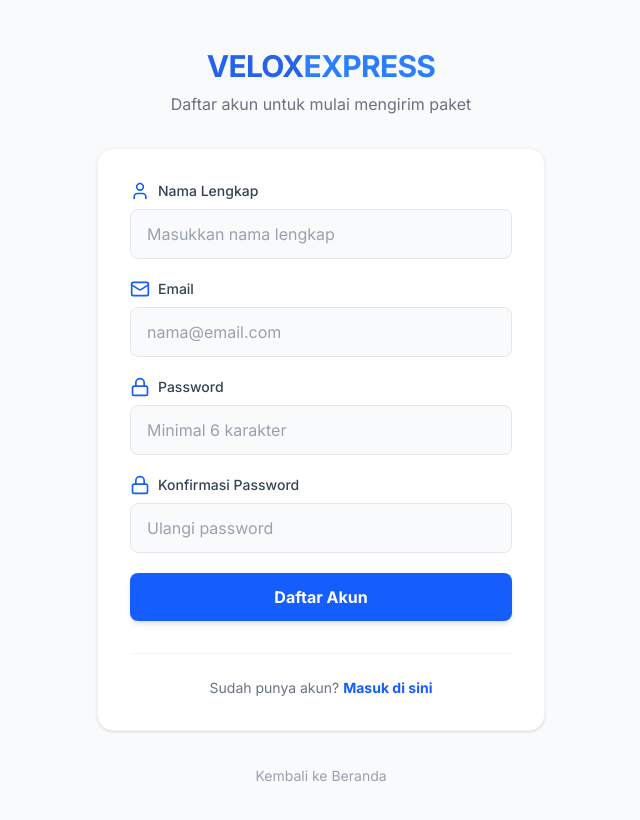
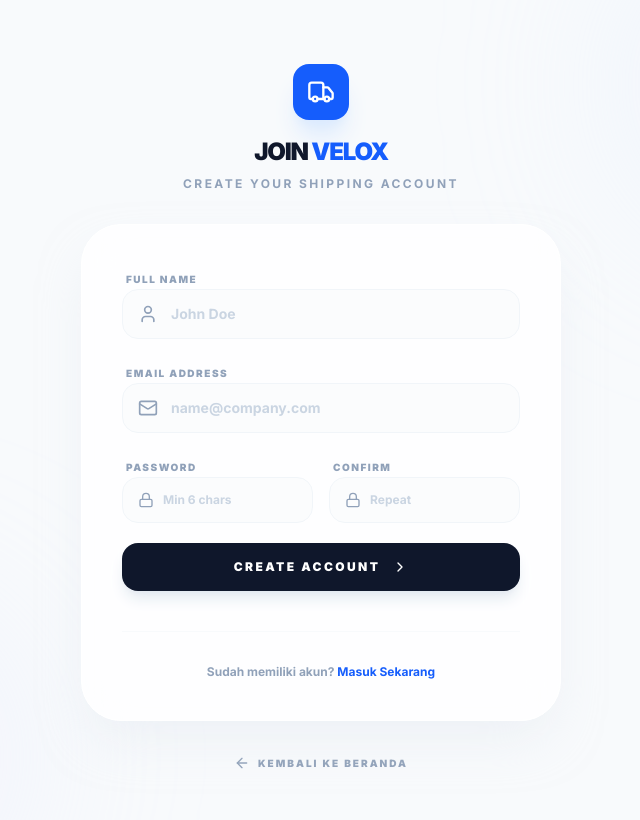
Before and after one commit to MRamadhan000/fe-velox-express, a Next.js app: page /auth/register in a window 1280 px wide. Shown: the top 820 px of the page, without its empty margins (319-959 px from the left). Built offline with nearby package versions, Linux system fonts and the light colour scheme.

Commit message:
enachen ui for auth

```diff
--- a/app/auth/login/page.tsx
+++ b/app/auth/login/page.tsx
@@ -3,7 +3,7 @@
 import React, { useState } from 'react';
 import Link from 'next/link';
 import { authService } from '@/app/services/auth_service';
-import { Mail, Lock, Loader2, AlertCircle, Truck } from 'lucide-react';
+import { Mail, Lock, Loader2, AlertCircle, Truck, ArrowLeft, ChevronRight } from 'lucide-react';
 
 export default function LoginPage() {
   const [email, setEmail] = useState('');
@@ -12,6 +12,7 @@
   const [errorMessage, setErrorMessage] = useState<string | null>(null);
   const [successMessage, setSuccessMessage] = useState<string | null>(null);
 
+  // --- LOGIC TETAP SAMA (TIDAK DIUBAH) ---
   const handleSubmit = async (e: React.FormEvent) => {
     e.preventDefault();
     setIsSubmitting(true);
@@ -36,94 +37,127 @@
       setIsSubmitting(false);
     }
   };
+  // --- END OF LOGIC ---
 
   return (
-    <section className="min-h-screen bg-gray-50 flex items-center justify-center p-4">
-      <div className="w-full max-w-md">
+    <section className="min-h-screen bg-[#f8fafc] flex items-center justify-center p-6 relative overflow-hidden">
+      {/* Decorative Background Elements */}
+      <div className="absolute top-[-10%] left-[-10%] w-[40%] h-[40%] bg-blue-100/50 rounded-full blur-[120px]" />
+      <div className="absolute bottom-[-10%] right-[-10%] w-[40%] h-[40%] bg-indigo-100/50 rounded-full blur-[120px]" />
 
-        {/* Brand/Logo */}
-        <div className="text-center mb-8">
-          <Link href="/" className="text-3xl font-bold text-velox-blue tracking-tight">
-            VELOX<span className="text-blue-500">EXPRESS</span>
-          </Link>
-          <p className="text-gray-500 mt-2">Selamat datang kembali! Silakan masuk.</p>
+      <div className="w-full max-w-[440px] relative z-10">
+
+        {/* Brand/Logo Section */}
+        <div className="text-center mb-10">
+          <div className="inline-flex items-center justify-center w-16 h-16 bg-blue-600 rounded-[2rem] shadow-xl shadow-blue-200 mb-6 transform hover:rotate-12 transition-transform duration-500">
+            <Truck className="w-8 h-8 text-white" />
+          </div>
+          <h1 className="text-3xl font-black text-slate-900 tracking-tighter italic">
+            VELOX<span className="text-blue-600 not-italic">EXPRESS</span>
+          </h1>
+          <p className="text-slate-500 font-medium mt-3">Logistik modern untuk bisnis masa depan.</p>
         </div>
 
         {/* Login Card */}
-        <div className="bg-white border border-gray-100 rounded-2xl p-8 shadow-sm">
+        <div className="bg-white/80 backdrop-blur-xl border border-white rounded-[2.5rem] p-10 shadow-2xl shadow-slate-200/60">
+          <div className="mb-8">
+            <h2 className="text-2xl font-black text-slate-900 tracking-tight">Selamat Datang</h2>
+            <p className="text-sm font-medium text-slate-400 mt-1">Silakan masuk untuk mengelola pengiriman.</p>
+          </div>
+
+          {/* Alert Messages */}
           {errorMessage && (
-            <div className="mb-6 p-4 bg-red-50 border-l-4 border-red-500 text-red-700 flex items-center gap-3">
-              <AlertCircle className="w-5 h-5" />
-              <p className="text-sm">{errorMessage}</p>
+            <div className="mb-6 p-4 bg-red-50 border border-red-100 rounded-2xl text-red-600 flex items-center gap-3 animate-in fade-in slide-in-from-top-2">
+              <AlertCircle className="w-5 h-5 flex-shrink-0" />
+              <p className="text-xs font-bold leading-tight">{errorMessage}</p>
             </div>
           )}
 
           {successMessage && (
-            <div className="mb-6 p-4 bg-green-50 border-l-4 border-green-500 text-green-700">
-              ✅ {successMessage}
+            <div className="mb-6 p-4 bg-emerald-50 border border-emerald-100 rounded-2xl text-emerald-600 flex items-center gap-3 animate-in fade-in slide-in-from-top-2">
+              <div className="w-5 h-5 bg-emerald-500 rounded-full flex items-center justify-center">
+                <span className="text-[10px] text-white font-black">✓</span>
+              </div>
+              <p className="text-xs font-bold leading-tight">{successMessage}</p>
             </div>
           )}
 
-          <form onSubmit={handleSubmit} className="space-y-6">
+          <form onSubmit={handleSubmit} className="space-y-5">
 
             {/* Email Field */}
-            <div>
-              <label htmlFor="email" className="flex items-center gap-2 text-sm font-medium text-gray-700 mb-2">
-                <Mail className="w-5 h-5 text-blue-600" />
+            <div className="space-y-2">
+              <label htmlFor="email" className="text-[10px] font-black text-slate-400 uppercase tracking-[0.15em] ml-1">
                 Email Address
               </label>
+              <div className="relative group">
+                <div className="absolute left-4 top-1/2 -translate-y-1/2 text-slate-400 group-focus-within:text-blue-600 transition-colors">
+                  <Mail className="w-5 h-5" />
+                </div>
                 <input
                   type="email"
                   id="email"
                   required
                   disabled={isSubmitting}
-                className="w-full px-4 py-3 bg-gray-50 border border-gray-200 rounded-lg text-gray-900 placeholder-gray-400 focus:outline-none focus:ring-2 focus:ring-blue-500/20 focus:border-blue-500 transition disabled:opacity-60"
-                placeholder="nama@email.com"
+                  className="w-full pl-12 pr-4 py-4 bg-slate-50/50 border border-slate-100 rounded-2xl text-slate-900 font-bold text-sm placeholder:text-slate-300 focus:outline-none focus:ring-4 focus:ring-blue-500/5 focus:border-blue-500 focus:bg-white transition-all disabled:opacity-60"
+                  placeholder="name@company.com"
                   value={email}
                   onChange={(e) => setEmail(e.target.value)}
                 />
               </div>
+            </div>
 
             {/* Password Field */}
-            <div>
-              <label htmlFor="password" className="flex items-center gap-2 text-sm font-medium text-gray-700 mb-2">
-                <Lock className="w-5 h-5 text-blue-600" />
+            <div className="space-y-2">
+              <div className="flex justify-between items-center">
+                <label htmlFor="password" className="text-[10px] font-black text-slate-400 uppercase tracking-[0.15em] ml-1">
                   Password
                 </label>
+                <Link href="#" className="text-[10px] font-black text-blue-600 uppercase tracking-widest hover:underline">
+                  Lupa?
+                </Link>
+              </div>
+              <div className="relative group">
+                <div className="absolute left-4 top-1/2 -translate-y-1/2 text-slate-400 group-focus-within:text-blue-600 transition-colors">
+                  <Lock className="w-5 h-5" />
+                </div>
                 <input
                   type="password"
                   id="password"
                   required
                   disabled={isSubmitting}
-                className="w-full px-4 py-3 bg-gray-50 border border-gray-200 rounded-lg text-gray-900 placeholder-gray-400 focus:outline-none focus:ring-2 focus:ring-blue-500/20 focus:border-blue-500 transition disabled:opacity-60"
+                  className="w-full pl-12 pr-4 py-4 bg-slate-50/50 border border-slate-100 rounded-2xl text-slate-900 font-bold text-sm placeholder:text-slate-300 focus:outline-none focus:ring-4 focus:ring-blue-500/5 focus:border-blue-500 focus:bg-white transition-all disabled:opacity-60"
                   placeholder="••••••••"
                   value={password}
                   onChange={(e) => setPassword(e.target.value)}
                 />
+              </div>
             </div>
 
             {/* Submit Button */}
             <button
               type="submit"
               disabled={isSubmitting}
-              className="w-full py-3 bg-blue-600 text-white font-bold rounded-lg hover:bg-blue-700 transition shadow-md active:scale-[0.98] flex items-center justify-center gap-2 disabled:opacity-60"
+              className="w-full py-4 bg-slate-900 text-white font-black text-xs uppercase tracking-[0.2em] rounded-2xl hover:bg-blue-600 transition-all shadow-lg shadow-slate-200 active:scale-[0.98] flex items-center justify-center gap-3 disabled:opacity-60 overflow-hidden relative group"
             >
               {isSubmitting ? (
                 <>
                   <Loader2 className="w-5 h-5 animate-spin" />
-                  Signing in...
+                  Authenticating...
                 </>
               ) : (
-                'Masuk Sekarang'
+                <>
+                  Masuk Sekarang
+                  <ChevronRight className="w-4 h-4 group-hover:translate-x-1 transition-transform" />
+                </>
               )}
             </button>
           </form>
 
           {/* Footer Card */}
-          <div className="mt-8 pt-6 border-t border-gray-100 text-center">
-            <p className="text-gray-500 text-sm">
-              Belum punya akun?{' '}
-              <Link href="/auth/register" className="text-velox-blue font-bold hover:underline">
+          <div className="mt-10 pt-8 border-t border-slate-50 text-center">
+            <p className="text-slate-400 text-xs font-bold">
+              Belum memiliki akun?{' '}
+              <Link href="/auth/register" className="text-blue-600 hover:text-blue-700 transition-colors">
                 Daftar Gratis
               </Link>
             </p>
@@ -132,8 +166,9 @@
 
         {/* Back to Home Link */}
         <div className="text-center mt-8">
-          <Link href="/" className="text-sm text-gray-400 hover:text-velox-blue transition inline-flex items-center gap-2">
-            <span>←</span> Kembali ke Beranda
+          <Link href="/" className="group inline-flex items-center gap-2 text-[10px] font-black text-slate-400 uppercase tracking-[0.2em] hover:text-blue-600 transition-colors">
+            <ArrowLeft className="w-4 h-4 group-hover:-translate-x-1 transition-transform" />
+            Kembali ke Beranda
           </Link>
         </div>
       </div>
--- a/app/auth/register/page.tsx
+++ b/app/auth/register/page.tsx
@@ -3,7 +3,7 @@
 import React, { useState } from 'react';
 import Link from 'next/link';
 import { authService } from '@/app/services/auth_service';
-import { User, Mail, Lock, Loader2, AlertCircle, Truck } from 'lucide-react';
+import { User, Mail, Lock, Loader2, AlertCircle, Truck, ArrowLeft, ChevronRight, ShieldCheck } from 'lucide-react';
 
 export default function RegisterPage() {
   const [formData, setFormData] = useState({
@@ -16,6 +16,7 @@
   const [errorMessage, setErrorMessage] = useState<string | null>(null);
   const [successMessage, setSuccessMessage] = useState<string | null>(null);
 
+  // --- LOGIC TETAP SAMA ---
   const handleSubmit = async (e: React.FormEvent) => {
     e.preventDefault();
     setIsSubmitting(true);
@@ -44,144 +45,177 @@
   const handleChange = (e: React.ChangeEvent<HTMLInputElement>) => {
     setFormData({ ...formData, [e.target.name]: e.target.value });
   };
+  // --- END OF LOGIC ---
 
   return (
-    // Background diganti menjadi abu-abu sangat muda agar card putih terlihat kontras
-    <section className="min-h-screen bg-gray-50 flex items-center justify-center p-4 py-12">
-      <div className="w-full max-w-md">
+    <section className="min-h-screen bg-[#f8fafc] flex items-center justify-center p-6 relative overflow-hidden py-16">
+      {/* Decorative Background Elements */}
+      <div className="absolute top-[-5%] right-[-5%] w-[30%] h-[30%] bg-blue-100/40 rounded-full blur-[100px]" />
+      <div className="absolute bottom-[-5%] left-[-5%] w-[30%] h-[30%] bg-indigo-100/40 rounded-full blur-[100px]" />
 
-        {/* Brand/Logo - Sekarang menggunakan warna Biru Utama */}
+      <div className="w-full max-w-[480px] relative z-10">
+
+        {/* Brand/Logo Section */}
         <div className="text-center mb-8">
-          <Link href="/" className="text-3xl font-bold text-velox-blue tracking-tight">
-            VELOX<span className="text-blue-500">EXPRESS</span>
-          </Link>
-          <p className="text-gray-500 mt-2">Daftar akun untuk mulai mengirim paket</p>
+          <div className="inline-flex items-center justify-center w-14 h-14 bg-blue-600 rounded-2xl shadow-xl shadow-blue-100 mb-4">
+            <Truck className="w-7 h-7 text-white" />
+          </div>
+          <h1 className="text-2xl font-black text-slate-900 tracking-tighter">
+            JOIN <span className="text-blue-600">VELOX</span>
+          </h1>
+          <p className="text-slate-400 text-xs font-bold uppercase tracking-[0.2em] mt-2">Create your shipping account</p>
         </div>
 
-        {/* Register Card - Putih Bersih dengan Shadow Halus */}
-        <div className="bg-white border border-gray-100 rounded-2xl p-8 shadow-sm">
+        {/* Register Card */}
+        <div className="bg-white/80 backdrop-blur-xl border border-white rounded-[2.5rem] p-8 md:p-10 shadow-2xl shadow-slate-200/50">
+
+          {/* Alert Messages */}
           {errorMessage && (
-            <div className="mb-6 p-4 bg-red-50 border-l-4 border-red-500 text-red-700 flex items-center gap-3">
-              <AlertCircle className="w-5 h-5" />
-              <p className="text-sm">{errorMessage}</p>
+            <div className="mb-6 p-4 bg-red-50 border border-red-100 rounded-2xl text-red-600 flex items-center gap-3 animate-in fade-in slide-in-from-top-2">
+              <AlertCircle className="w-5 h-5 flex-shrink-0" />
+              <p className="text-xs font-bold leading-tight">{errorMessage}</p>
             </div>
           )}
 
           {successMessage && (
-            <div className="mb-6 p-4 bg-green-50 border-l-4 border-green-500 text-green-700">
-              ✅ {successMessage}
+            <div className="mb-6 p-4 bg-emerald-50 border border-emerald-100 rounded-2xl text-emerald-600 flex items-center gap-3 animate-in fade-in slide-in-from-top-2">
+              <div className="w-5 h-5 bg-emerald-500 rounded-full flex items-center justify-center">
+                <ShieldCheck className="w-3 h-3 text-white" />
+              </div>
+              <p className="text-xs font-bold leading-tight">{successMessage}</p>
             </div>
           )}
 
           <form onSubmit={handleSubmit} className="space-y-5">
 
             {/* Full Name Field */}
-            <div>
-              <label htmlFor="name" className="flex items-center gap-2 text-sm font-medium text-gray-700 mb-2">
-                <User className="w-5 h-5 text-blue-600" />
-                Nama Lengkap
+            <div className="space-y-2">
+              <label htmlFor="name" className="text-[10px] font-black text-slate-400 uppercase tracking-[0.15em] ml-1">
+                Full Name
               </label>
+              <div className="relative group">
+                <div className="absolute left-4 top-1/2 -translate-y-1/2 text-slate-400 group-focus-within:text-blue-600 transition-colors">
+                  <User className="w-5 h-5" />
+                </div>
                 <input
                   type="text"
                   id="name"
                   name="name"
                   required
                   disabled={isSubmitting}
-                className="w-full px-4 py-3 bg-gray-50 border border-gray-200 rounded-lg text-gray-900 placeholder-gray-400 focus:outline-none focus:ring-2 focus:ring-blue-500/20 focus:border-blue-500 transition disabled:opacity-60"
-                placeholder="Masukkan nama lengkap"
+                  className="w-full pl-12 pr-4 py-3.5 bg-slate-50/50 border border-slate-100 rounded-2xl text-slate-900 font-bold text-sm placeholder:text-slate-300 focus:outline-none focus:ring-4 focus:ring-blue-500/5 focus:border-blue-500 focus:bg-white transition-all disabled:opacity-60"
+                  placeholder="John Doe"
                   value={formData.name}
                   onChange={handleChange}
                 />
               </div>
+            </div>
 
             {/* Email Field */}
-            <div>
-              <label htmlFor="email" className="flex items-center gap-2 text-sm font-medium text-gray-700 mb-2">
-                <Mail className="w-5 h-5 text-blue-600" />
-                Email
+            <div className="space-y-2">
+              <label htmlFor="email" className="text-[10px] font-black text-slate-400 uppercase tracking-[0.15em] ml-1">
+                Email Address
               </label>
+              <div className="relative group">
+                <div className="absolute left-4 top-1/2 -translate-y-1/2 text-slate-400 group-focus-within:text-blue-600 transition-colors">
+                  <Mail className="w-5 h-5" />
+                </div>
                 <input
                   type="email"
                   id="email"
                   name="email"
                   required
                   disabled={isSubmitting}
-                className="w-full px-4 py-3 bg-gray-50 border border-gray-200 rounded-lg text-gray-900 placeholder-gray-400 focus:outline-none focus:ring-2 focus:ring-blue-500/20 focus:border-blue-500 transition disabled:opacity-60"
-                placeholder="nama@email.com"
+                  className="w-full pl-12 pr-4 py-3.5 bg-slate-50/50 border border-slate-100 rounded-2xl text-slate-900 font-bold text-sm placeholder:text-slate-300 focus:outline-none focus:ring-4 focus:ring-blue-500/5 focus:border-blue-500 focus:bg-white transition-all disabled:opacity-60"
+                  placeholder="name@company.com"
                   value={formData.email}
                   onChange={handleChange}
                 />
               </div>
+            </div>
 
-            {/* Password Field */}
-            <div>
-              <label htmlFor="password" className="flex items-center gap-2 text-sm font-medium text-gray-700 mb-2">
-                <Lock className="w-5 h-5 text-blue-600" />
+            {/* Password Grid */}
+            <div className="grid grid-cols-1 md:grid-cols-2 gap-4">
+              <div className="space-y-2">
+                <label htmlFor="password" className="text-[10px] font-black text-slate-400 uppercase tracking-[0.15em] ml-1">
                   Password
                 </label>
+                <div className="relative group">
+                  <div className="absolute left-4 top-1/2 -translate-y-1/2 text-slate-400 group-focus-within:text-blue-600 transition-colors">
+                    <Lock className="w-4 h-4" />
+                  </div>
                   <input
                     type="password"
                     id="password"
                     name="password"
                     required
                     disabled={isSubmitting}
-                className="w-full px-4 py-3 bg-gray-50 border border-gray-200 rounded-lg text-gray-900 placeholder-gray-400 focus:outline-none focus:ring-2 focus:ring-blue-500/20 focus:border-blue-500 transition disabled:opacity-60"
-                placeholder="Minimal 6 karakter"
+                    className="w-full pl-10 pr-4 py-3.5 bg-slate-50/50 border border-slate-100 rounded-2xl text-slate-900 font-bold text-xs placeholder:text-slate-300 focus:outline-none focus:ring-4 focus:ring-blue-500/5 focus:border-blue-500 focus:bg-white transition-all disabled:opacity-60"
+                    placeholder="Min 6 chars"
                     value={formData.password}
                     onChange={handleChange}
                   />
                 </div>
+              </div>
 
-            {/* Confirm Password Field */}
-            <div>
-              <label htmlFor="password_confirmation" className="flex items-center gap-2 text-sm font-medium text-gray-700 mb-2">
-                <Lock className="w-5 h-5 text-blue-600" />
-                Konfirmasi Password
+              <div className="space-y-2">
+                <label htmlFor="password_confirmation" className="text-[10px] font-black text-slate-400 uppercase tracking-[0.15em] ml-1">
+                  Confirm
                 </label>
+                <div className="relative group">
+                  <div className="absolute left-4 top-1/2 -translate-y-1/2 text-slate-400 group-focus-within:text-blue-600 transition-colors">
+                    <Lock className="w-4 h-4" />
+                  </div>
                   <input
                     type="password"
                     id="password_confirmation"
                     name="password_confirmation"
                     required
                     disabled={isSubmitting}
-                className="w-full px-4 py-3 bg-gray-50 border border-gray-200 rounded-lg text-gray-900 placeholder-gray-400 focus:outline-none focus:ring-2 focus:ring-blue-500/20 focus:border-blue-500 transition disabled:opacity-60"
-                placeholder="Ulangi password"
+                    className="w-full pl-10 pr-4 py-3.5 bg-slate-50/50 border border-slate-100 rounded-2xl text-slate-900 font-bold text-xs placeholder:text-slate-300 focus:outline-none focus:ring-4 focus:ring-blue-500/5 focus:border-blue-500 focus:bg-white transition-all disabled:opacity-60"
+                    placeholder="Repeat"
                     value={formData.password_confirmation}
                     onChange={handleChange}
                   />
                 </div>
+              </div>
+            </div>
 
-            {/* Submit Button - Sekarang menggunakan background Biru */}
+            {/* Submit Button */}
             <button
               type="submit"
               disabled={isSubmitting}
-              className="w-full py-3 bg-blue-600 text-white font-bold rounded-lg hover:bg-blue-700 transition shadow-md active:scale-[0.98] mt-2 flex items-center justify-center gap-2 disabled:opacity-60"
+              className="w-full py-4 bg-slate-900 text-white font-black text-xs uppercase tracking-[0.2em] rounded-2xl hover:bg-blue-600 transition-all shadow-lg shadow-slate-200 active:scale-[0.98] flex items-center justify-center gap-3 disabled:opacity-60 mt-4 group"
             >
               {isSubmitting ? (
                 <>
                   <Loader2 className="w-5 h-5 animate-spin" />
-                  Creating account...
+                  Creating Account...
                 </>
               ) : (
-                'Daftar Akun'
+                <>
+                  Create Account
+                  <ChevronRight className="w-4 h-4 group-hover:translate-x-1 transition-transform" />
+                </>
               )}
             </button>
           </form>
 
           {/* Login Link */}
-          <div className="mt-8 pt-6 border-t border-gray-100 text-center">
-            <p className="text-gray-500 text-sm">
-              Sudah punya akun?{' '}
-              <Link href="/auth/login" className="text-blue-600 font-bold hover:underline">
-                Masuk di sini
+          <div className="mt-10 pt-8 border-t border-slate-50 text-center">
+            <p className="text-slate-400 text-xs font-bold">
+              Sudah memiliki akun?{' '}
+              <Link href="/auth/login" className="text-blue-600 hover:text-blue-700 transition-colors">
+                Masuk Sekarang
               </Link>
             </p>
           </div>
         </div>
 
-        {/* Footer */}
-        <div className="text-center mt-8 space-x-4">
-          <Link href="/" className="text-sm text-gray-400 hover:text-velox-blue transition">
+        {/* Back to Home Link */}
+        <div className="text-center mt-8">
+          <Link href="/" className="group inline-flex items-center gap-2 text-[10px] font-black text-slate-400 uppercase tracking-[0.2em] hover:text-blue-600 transition-colors">
+            <ArrowLeft className="w-4 h-4 group-hover:-translate-x-1 transition-transform" />
             Kembali ke Beranda
           </Link>
         </div>
```
Lines whose indentation alone changed are shown as unchanged.
